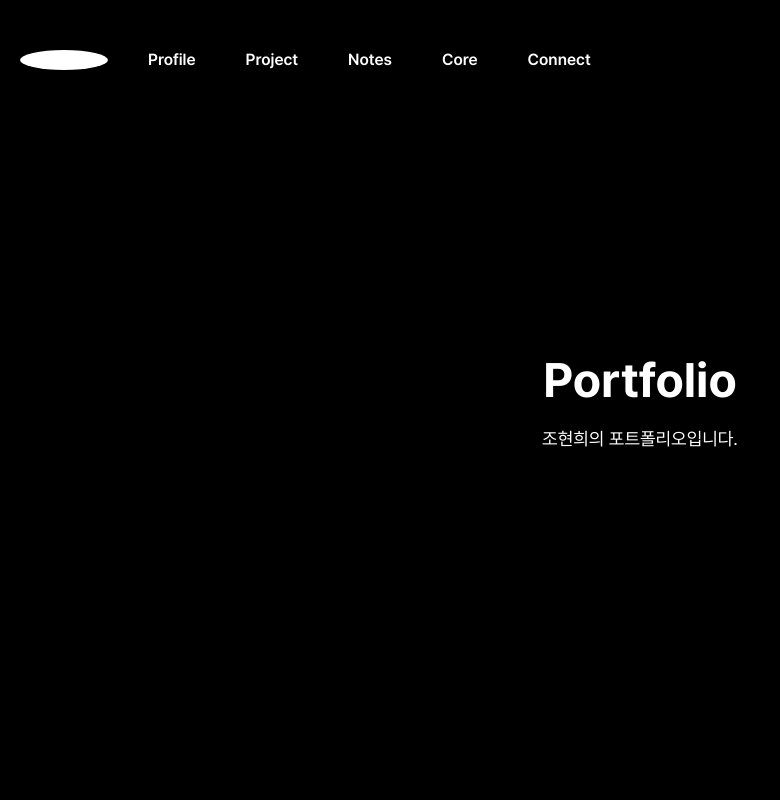
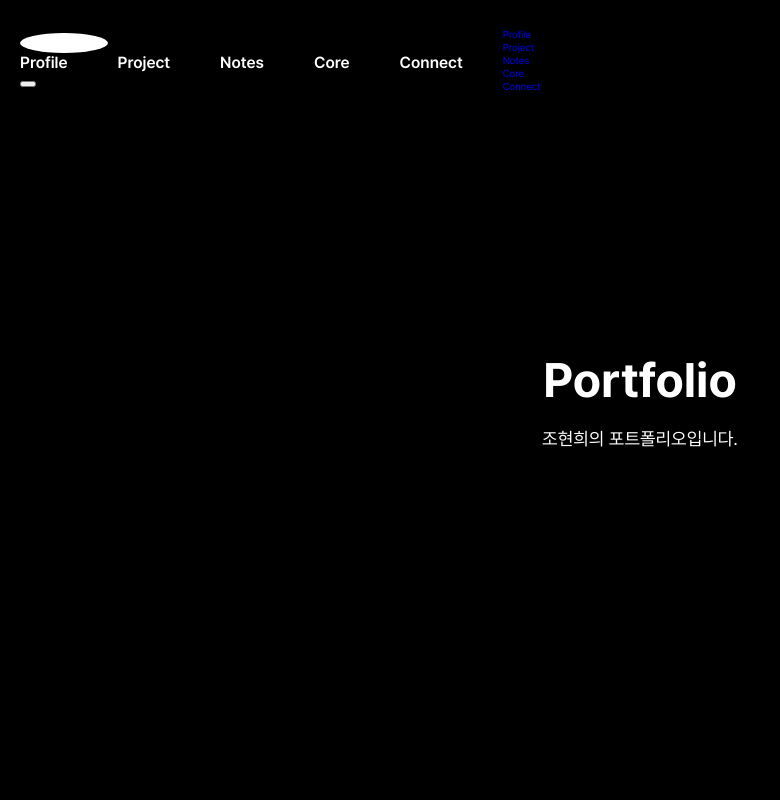
Before and after one commit to johyuni/johyuni.github.io, a React (Create React App) app: page / in a window 1280 px wide. Shown: the top 800 px of the page, without its empty margins (0-780 px from the left). Built offline with nearby package versions, Linux system fonts and the light colour scheme.

Commit message:
수정 : 모바일 gnb 마크업

```diff
--- a/src/components/header/Header.js
+++ b/src/components/header/Header.js
@@ -3,6 +3,8 @@ import React from "react";
 function Header() {
   return (
     <header className="header">
+      {/* gnb--pc*/}
+      <div className="gnb gnb--pc">
         <a href="/" role="button" aria-label="상위로 이동">
           <h1 className="header__logo">
             <span className="blind">Portfolio</span>
@@ -52,6 +54,47 @@ function Header() {
             Connect
           </a>
         </nav>
+        <button
+          type="button"
+          aria-label="메뉴 열기"
+          class="btn ta_view"
+        ></button>
+      </div>
+
+      {/* gnb--mobile*/}
+      {/* 태블릿부터 풀메뉴노출 */}
+      <ul className="gnb gnb--mobile">
+        <li className="gnb--mobile__depth">
+          <a href="#profile" role="button" className="link" aria-label="프로필">
+            Profile
+          </a>
+        </li>
+        <li className="gnb--mobile__depth">
+          <a
+            href="#project"
+            role="button"
+            className="link"
+            aria-label="프로젝트"
+          >
+            Project
+          </a>
+        </li>
+        <li className="gnb--mobile__depth">
+          <a href="#notes" role="button" className="link" aria-label="노트">
+            Notes
+          </a>
+        </li>
+        <li className="gnb--mobile__depth">
+          <a href="#core" role="button" className="link" aria-label="핵심">
+            Core
+          </a>
+        </li>
+        <li className="gnb--mobile__depth">
+          <a href="#connect" role="button" className="link" aria-label="연결">
+            Connect
+          </a>
+        </li>
+      </ul>
     </header>
   );
 }
```
Lines whose indentation alone changed are shown as unchanged.
